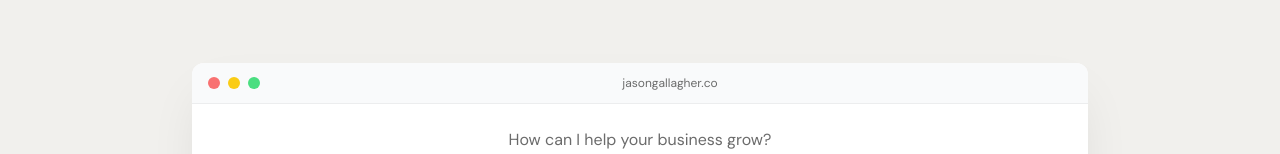
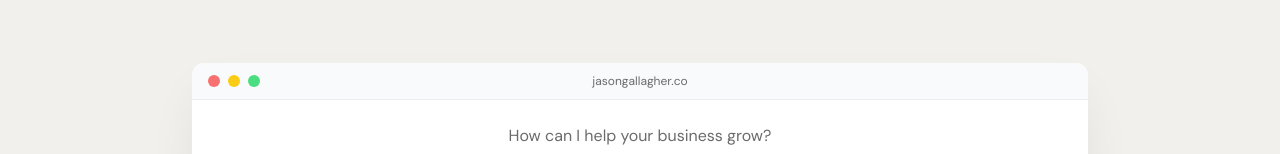
Before and after one commit to JsonGallagher/jason-gallagher-portfolio, a React (Vite) app: page / in a window 1280 px wide. Shown: the part 715-869 px from the top of the page. Built offline with nearby package versions, Linux system fonts and the light colour scheme.

Commit message:
Corrected centering of 'browser' header website URL with absolute positioning.

```diff
--- a/src/components/Hero.jsx
+++ b/src/components/Hero.jsx
@@ -101,11 +101,12 @@ export default function Hero() {
         className="w-full max-w-4xl bg-white dark:bg-white/5 rounded-xl shadow-2xl shadow-black/10 dark:shadow-black/30 overflow-hidden"
       >
         {/* Browser Header */}
-        <div className="flex items-center gap-2 px-4 py-3 bg-gray-50 dark:bg-white/5 border-b border-black/5 dark:border-white/10">
+        <div className="relative flex items-center gap-2 px-4 py-3 bg-gray-50 dark:bg-white/5 border-b border-black/5 dark:border-white/10">
           <div className="w-3 h-3 rounded-full bg-red-400" />
           <div className="w-3 h-3 rounded-full bg-yellow-400" />
           <div className="w-3 h-3 rounded-full bg-green-400" />
-          <span className="flex-1 text-center text-xs text-text-secondary dark:text-text-light/40">
+
+          <span className="absolute left-1/2 -translate-x-1/2 text-xs text-text-secondary dark:text-text-light/40">
             jasongallagher.co
           </span>
         </div>
```
